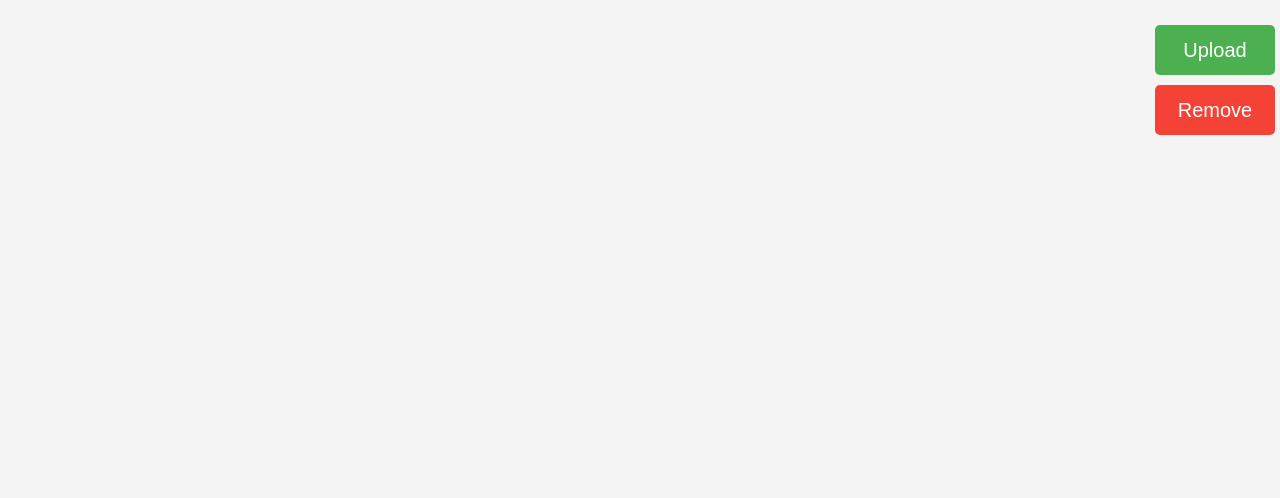
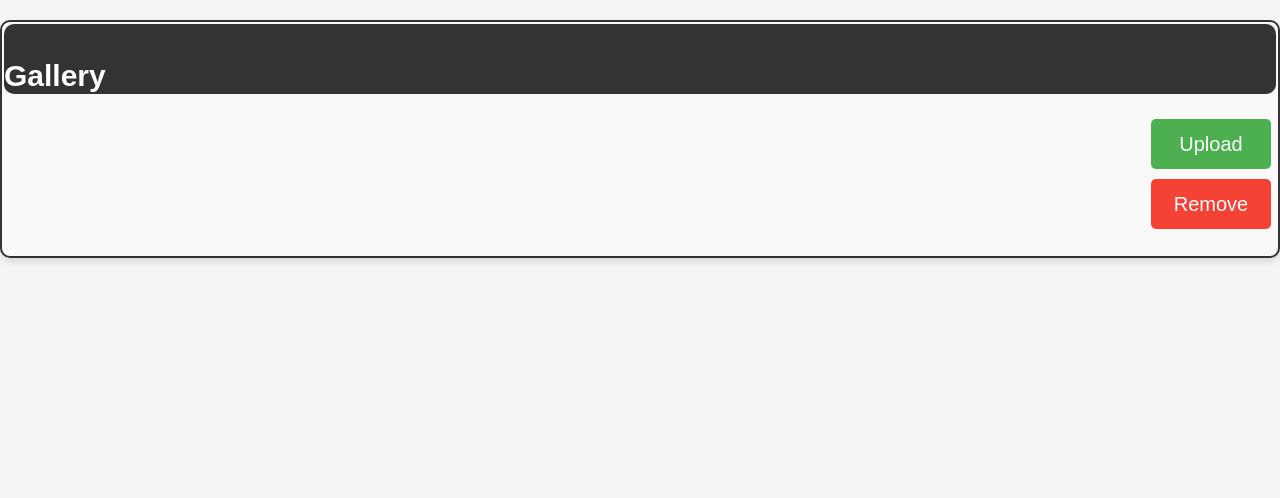
Before and after one commit to JDXing/project, a Flask app: page /admin in a window 1280 px wide. Shown: the part 168-666 px from the top of the page. Run offline with Flask 3, Linux system fonts and the light colour scheme.

Commit message:
devito's 9th commit

```diff
--- a/Templates/admin.html
+++ b/Templates/admin.html
@@ -20,6 +20,10 @@
 <header>
     <h1>ADMIN PANEL</h1>
 </header>
+<div class="admin-box">
+<div class="gallery-bar">
+    <h2>Gallery</h2>
+</div>
 
 <div class="btn-container">
     <!-- Upload Form -->
@@ -31,7 +35,7 @@
     <!-- Remove Button -->
     <button type="button" class="btn remove" onclick="showRemovePanel()">Remove</button>
 </div>
-
+</div>
 <!-- Hidden Remove Panel -->
 <div id="removePanel">
     <button class="close-btn" onclick="closeRemovePanel()">X</button>
--- a/static/admin.css
+++ b/static/admin.css
@@ -70,6 +70,15 @@ nav a:hover {
     padding: 20px 0px;
 }
 
+.btn.delete {
+    display: block;
+    margin: 20px auto;
+    width: 180px;
+    height: 50px;
+    background-color: #f44336;
+    color: white;
+}
+
 footer {
     background-color: #004d99;
     color: white;
@@ -114,13 +123,27 @@ footer {
     border-radius: 0;
 }
 
-.btn.delete {
-    display: block;
-    margin: 20px auto;
-    width: 180px;
-    height: 50px;
-    background-color: #f44336;
+.gallery-bar {
+    background-color: #333;  /* dark blue bar */
     color: white;
+    height: 60px;
+    font-size: 20px;
+    font-weight: bold;
+    border-radius: 10px;
+    margin-bottom: 15px;
+    text-align: left;
+    padding-top: 10px;
+    margin: 0;
+}
+
+.admin-box {
+    border: 2px solid #333;  /* blue border */
+    border-radius: 10px;
+    padding: 2px;
+    max-width: 1500px;           /* adjust width as needed */
+    margin: 20px auto;          /* center the box */
+    background-color: #f9f9f9;  /* light background */
+    box-shadow: 0 4px 6px rgba(0,0,0,0.1);
 }
 
 .gallery-item img {
```
